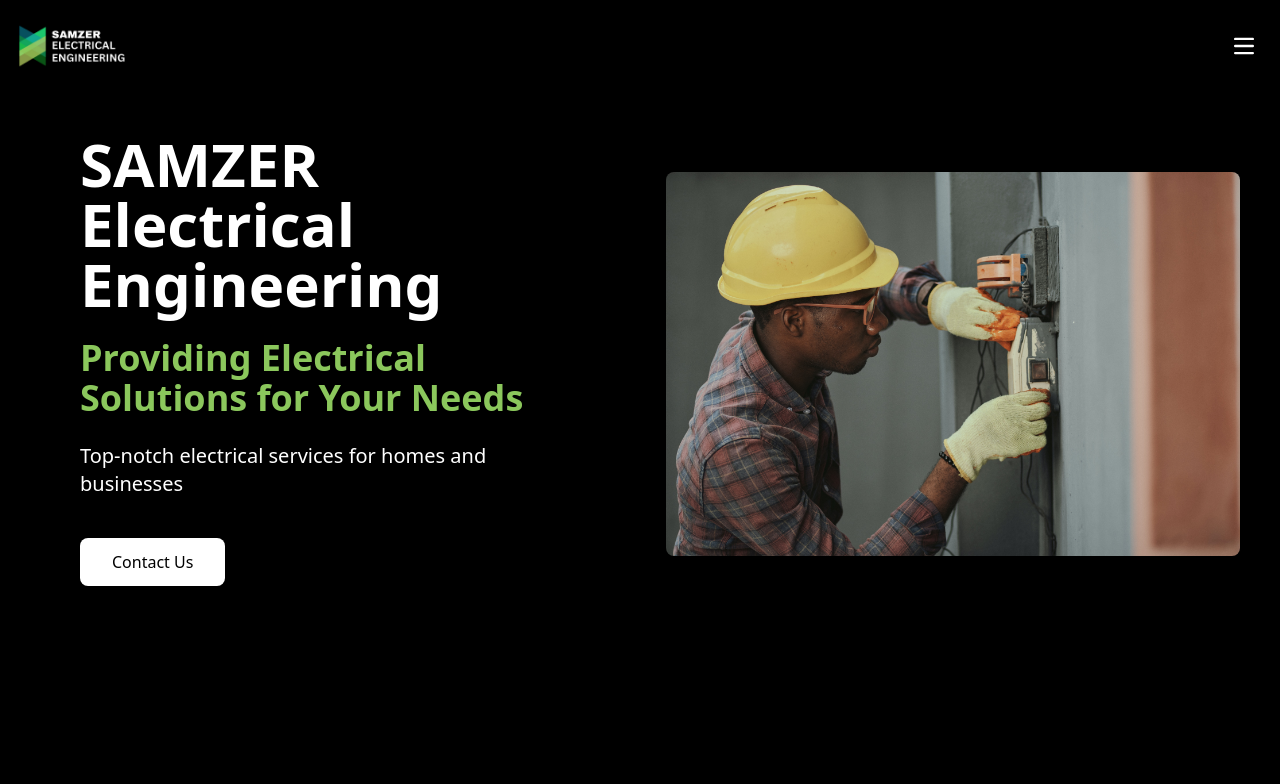
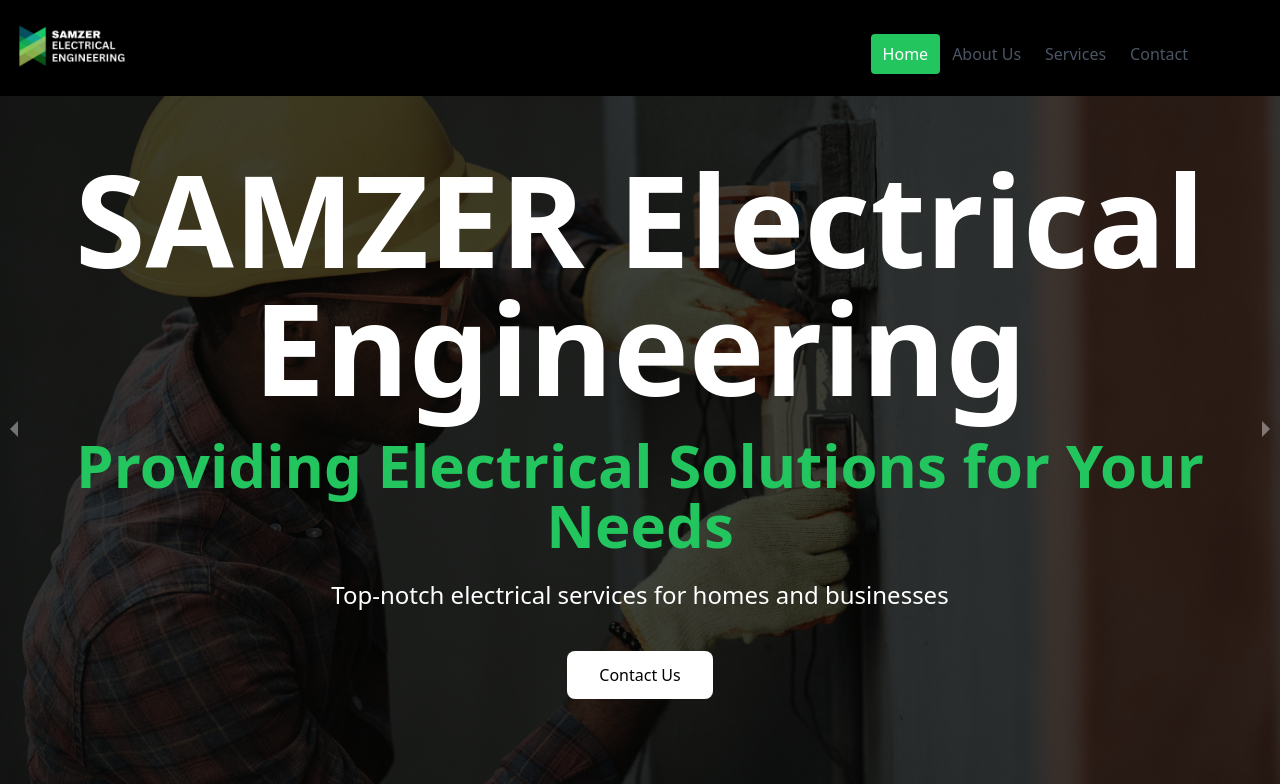
Before and after one commit to amaka2344/SAMZER, a Next.js app: page / in a window 1280 px wide. Shown: the top 784 px of the page. Built offline with nearby package versions, Linux system fonts and the light colour scheme.

Commit message:
new changes

```diff
--- a/components/navigationBar.js
+++ b/components/navigationBar.js
@@ -1,12 +1,13 @@
 import React, { useState } from 'react';
 import Link from 'next/link';
-import Logo from '../public/SAMZAR-removebg-preview.png'
+import Logo from '../public/SAMZAR-removebg-preview.png';
 import { useRouter } from 'next/router';
 import Image from 'next/image';
 
 const NavigationBar = () => {
   const [isMenuOpen, setIsMenuOpen] = useState(false);
-  const router = useRouter()
+  const router = useRouter();
+
   const handleMenuToggle = () => {
     setIsMenuOpen((prevState) => !prevState);
   };
@@ -15,23 +16,58 @@ const NavigationBar = () => {
     setIsMenuOpen(false);
   };
 
-
   return (
     <div className='fixed top-0 left-0 right-0 z-50'>
       <nav className="border-gray-200 bg-black top-0 w-full h-[12vh]">
         <div className="flex flex-wrap items-center justify-between mx-auto pb-4">
           <Link href="/" className="flex items-center cursor-pointer">
-            <Image
-              src={Logo}
-              className=" w-36 mr-4"
-              alt="SAMZAR Logo"
-            />
+            <Image src={Logo} className=" w-36 mr-4" alt="SAMZAR Logo" />
           </Link>
+          <div className="hidden md:block pr-20">
+            <ul className="flex font-medium mt-4">
+              <li>
+                <Link
+                  href="/"
+                  className={`block py-2 px-3 text-gray-600 hover:text-black hover:bg-gray-100 rounded ${router.pathname === '/' ? 'bg-green-500 text-white' : ''}`}
+                  onClick={closeNavBar}
+                >
+                  Home
+                </Link>
+              </li>
+              <li>
+                <Link
+                  href="/about"
+                  className={`block py-2 px-3 text-gray-600 hover:text-black hover:bg-gray-100 rounded ${router.pathname === '/about' ? 'bg-green-500 text-white' : ''}`}
+                  onClick={closeNavBar}
+                >
+                  About Us
+                </Link>
+              </li>
+              <li>
+                <Link
+                  href="/services"
+                  className={`block py-2 px-3 text-gray-600 hover:text-black hover:bg-gray-100 rounded ${router.pathname === '/services' ? 'bg-green-500 text-white' : ''}`}
+                  onClick={closeNavBar}
+                >
+                  Services
+                </Link>
+              </li>
+              <li>
+                <Link
+                  href="/contact"
+                  className={`block py-2 px-3 text-gray-600 hover:text-black hover:bg-gray-100 rounded ${router.pathname === '/contact' ? 'bg-green-500 text-white' : ''}`}
+                  onClick={closeNavBar}
+                >
+                  Contact
+                </Link>
+              </li>
+            </ul>
+          </div>
           <button
             data-collapse-toggle="navbar-hamburger"
             type="button"
             onClick={handleMenuToggle}
-            className="inline-flex items-center justify-center p-2 w-10 h-10 mr-4 text-sm text-white hover:text-black rounded hover:bg-white focus:outline-none"
+            className="md:hidden inline-flex items-center justify-center p-2 w-10 h-10 mr-4 text-sm text-white hover:text-black rounded hover:bg-white focus:outline-none"
             aria-controls="navbar-hamburger"
             aria-expanded={isMenuOpen ? 'true' : 'false'}
           >
@@ -41,15 +77,10 @@ const NavigationBar = () => {
               aria-hidden="true"
               xmlns="http://www.w3.org/2000/svg"
               fill="none"
-              viewBox="0 0 17 14"
+              viewBox="0 0 24 24"
+              stroke="currentColor"
             >
-              <path
-                stroke="currentColor"
-                strokeLinecap="round"
-                strokeLinejoin="round"
-                strokeWidth="2"
-                d="M1 1h15M1 7h15M1 13h15"
-              />
+              <path strokeLinecap="round" strokeLinejoin="round" strokeWidth="2" d="M4 6h16M4 12h16M4 18h16" />
             </svg>
             <svg
               className={`w-5 h-5 ${isMenuOpen ? 'block' : 'hidden'}`}
@@ -57,23 +88,17 @@ const NavigationBar = () => {
               xmlns="http://www.w3.org/2000/svg"
               fill="none"
               viewBox="0 0 24 24"
+              stroke="currentColor"
             >
-              <path
-                stroke="currentColor"
-                strokeLinecap="round"
-                strokeLinejoin="round"
-                strokeWidth="2"
-                d="M6 18L18 6M6 6l12 12"
-              />
+              <path strokeLinecap="round" strokeLinejoin="round" strokeWidth="2" d="M6 18L18 6M6 6l12 12" />
             </svg>
           </button>
-          <div className={`${isMenuOpen ? 'block' : 'hidden'} w-full z-[1000] bg-black`} id="navbar-hamburger">
-            <ul className="flex flex-col font-medium mt-4 rounded-lg">
+          <div className={`${isMenuOpen ? 'block' : 'hidden'} w-full z-[1000] bg-black md:hidden`} id="navbar-hamburger">
+            <ul className="flex flex-col font-medium mt-4">
               <li>
                 <Link
                   href="/"
-                  value='home'
-                  className={`block py-2 pl-3 pr-4 text-gray-600 rounded hover:text-black hover:bg-gray-100 cursor-pointer ${router.pathname === '/' ? 'bg-green-500 text-white' : ''}`}
+                  className={`block py-2 px-3 text-gray-600 hover:text-black hover:bg-gray-100 rounded ${router.pathname === '/' ? 'bg-green-500 text-white' : ''}`}
                   onClick={closeNavBar}
                 >
                   Home
@@ -82,8 +107,7 @@ const NavigationBar = () => {
               <li>
                 <Link
                   href="/about"
-                  value='aboutUs'
-                  className={`block py-2 pl-3 pr-4 text-gray-600 rounded hover:text-black hover:bg-gray-100 cursor-pointer ${router.pathname === '/about' ? 'bg-green-500 text-white' : ''}`}
+                  className={`block py-2 px-3 text-gray-600 hover:text-black hover:bg-gray-100 rounded ${router.pathname === '/about' ? 'bg-green-500 text-white' : ''}`}
                   onClick={closeNavBar}
                 >
                   About Us
@@ -92,8 +116,7 @@ const NavigationBar = () => {
               <li>
                 <Link
                   href="/services"
-                  value='services'
-                  className={`block py-2 pl-3 pr-4 text-gray-600 rounded hover:text-black hover:bg-gray-100 cursor-pointer ${router.pathname === '/services' ? 'bg-green-500 text-white' : ''}`}
+                  className={`block py-2 px-3 text-gray-600 hover:text-black hover:bg-gray-100 rounded ${router.pathname === '/services' ? 'bg-green-500 text-white' : ''}`}
                   onClick={closeNavBar}
                 >
                   Services
@@ -102,8 +125,7 @@ const NavigationBar = () => {
               <li>
                 <Link
                   href="/contact"
-                  value='contact'
-                  className={`block py-2 pl-3 pr-4 text-gray-600 rounded hover:text-black hover:bg-gray-100 cursor-pointer ${router.pathname === '/contact' ? 'bg-green-500 text-white' : ''}`}
+                  className={`block py-2 px-3 text-gray-600 hover:text-black hover:bg-gray-100 rounded ${router.pathname === '/contact' ? 'bg-green-500 text-white' : ''}`}
                   onClick={closeNavBar}
                 >
                   Contact
--- a/package.json
+++ b/package.json
@@ -18,6 +18,7 @@
     "react": "18.2.0",
     "react-dom": "18.2.0",
     "react-hot-toast": "^2.4.1",
+    "react-responsive-carousel": "^3.2.23",
     "react-scroll": "^1.8.9",
     "react-slick": "^0.29.0",
     "slick-carousel": "^1.8.1",
--- a/pages/index.js
+++ b/pages/index.js
@@ -1,4 +1,6 @@
 import React from 'react';
+import { Carousel } from 'react-responsive-carousel';
+import 'react-responsive-carousel/lib/styles/carousel.min.css'
 import Link from 'next/link';
 import Image from 'next/image';
 import heroImg from '../public/electrical services.jpg'
@@ -13,31 +15,69 @@ const HeroSection = () => {
   }
   return (
     <div className='bg-black'>
-      <div className=" md:pl-20 py-10 w-full h-[90vh] md:py-20 grid md:grid-cols-2 gap-3 items-center mx-auto px-10">
-        <div className="container md:w-[80%] md:mr-4 flex flex-col items-center md:items-start">
-          <h1 className="text-5xl md:text-[60px] font-bold text-white mb-6 text-center md:text-left">
+      <Carousel showArrows={true} infiniteLoop={true} showThumbs={false} autoPlay={true} interval={5000}>
+        <div className='hero-slide'>
+          <Image src={heroImg} alt='Hero Image 1' objectFit='cover' />
+          <div className='hero-content absolute inset-0 flex flex-col justify-center items-center px-10 text-white bg-black bg-opacity-70'>
+            <h1 className='text-7xl md:text-9xl font-bold mb-6 text-center'>
               SAMZER Electrical Engineering
             </h1>
-          <h2 className="text-3xl md:text-4xl font-bold text-white mb-6 text-center md:text-left">
-            <span className='text-[#8BC75C]'>Providing Electrical Solutions for Your Needs</span>
+            <h2 className='text-4xl md:text-6xl font-bold mb-6 text-center text-green-500'>
+              Providing Electrical Solutions for Your Needs
             </h2>
-          <p className="text-lg md:text-xl text-white mb-10 text-center md:text-left">
+            <p className='text-xl md:text-2xl mb-10 text-center'>
               Top-notch electrical services for homes and businesses
             </p>
-          <Link href="/contact" className="bg-white text-black py-3 px-8 rounded-lg font-medium hover:text-[#8BC75C] hover:bg-white transition-colors duration-300">
+            <Link
+              href='/contact'
+              className='bg-white text-black py-3 px-8 rounded-lg font-medium hover:text-[#8BC75C] hover:bg-white transition-colors duration-300'
+            >
               Contact Us
             </Link>
           </div>
-        <div className="hidden md:block mt-2">
-          <Image
-            src={heroImg}
-            alt="Hero Image"
-            width={600}
-            height={400}
-            className="object-cover rounded-lg"
-          />
+        </div>
+        <div className='hero-slide'>
+          <Image src={heroImg} alt='Hero Image 2' objectFit='cover' />
+          <div className='hero-content absolute inset-0 flex flex-col justify-center items-center px-10 text-white bg-black bg-opacity-70'>
+            <h1 className='text-7xl md:text-9xl font-bold mb-6 text-center'>
+              SAMZER Electrical Engineering
+            </h1>
+            <h2 className='text-4xl md:text-6xl font-bold mb-6 text-center text-green-500'>
+              Providing Electrical Solutions for Your Needs
+            </h2>
+            <p className='text-xl md:text-2xl mb-10 text-center'>
+              Top-notch electrical services for homes and businesses
+            </p>
+            <Link
+              href='/contact'
+              className='bg-white text-black py-3 px-8 rounded-lg font-medium hover:text-[#8BC75C] hover:bg-white transition-colors duration-300'
+            >
+              Contact Us
+            </Link>
           </div>
         </div>
+        <div className='hero-slide'>
+          <Image src={heroImg} alt='Hero Image 3' objectFit='cover' />
+          <div className='hero-content absolute inset-0 flex flex-col justify-center items-center px-10 text-white bg-black bg-opacity-70'>
+            <h1 className='text-7xl md:text-9xl font-bold mb-6 text-center'>
+              SAMZER Electrical Engineering
+            </h1>
+            <h2 className='text-4xl md:text-6xl font-bold mb-6 text-center text-green-500'>
+              Providing Electrical Solutions for Your Needs
+            </h2>
+            <p className='text-xl md:text-2xl mb-10 text-center'>
+              Top-notch electrical services for homes and businesses
+            </p>
+            <Link
+              href='/contact'
+              className='bg-white text-black py-3 px-8 rounded-lg font-medium hover:text-[#8BC75C] hover:bg-white transition-colors duration-300'
+            >
+              Contact Us
+            </Link>
+          </div>
+        </div>
+      </Carousel>
+
       <section className="text-gray-600 body-font overflow-hidden">
         <div className="container px-5 py-24 mx-auto">
           <div className="lg:w-4/5 mx-auto flex flex-wrap">
```
Also changed, not shown: 1 other file (tests, documents, lock files or other folders). Lines whose indentation alone changed are shown as unchanged.
